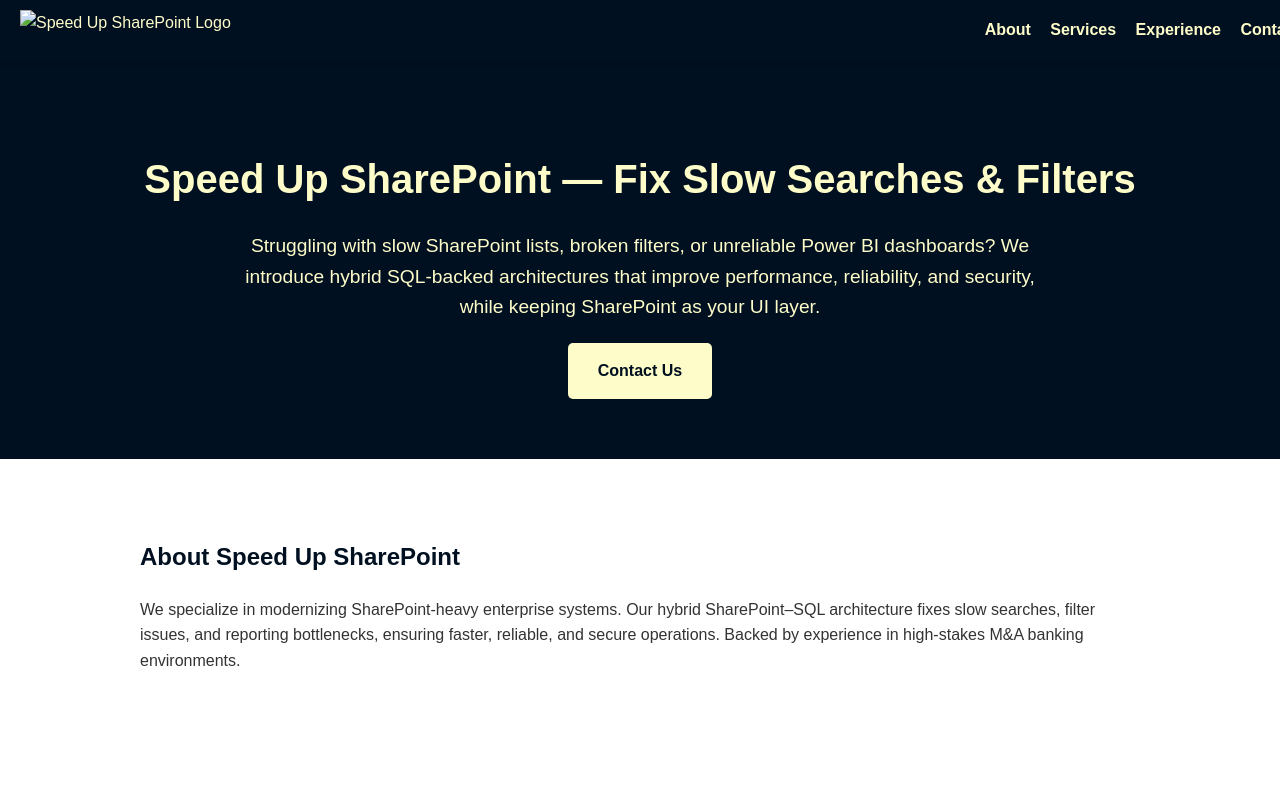
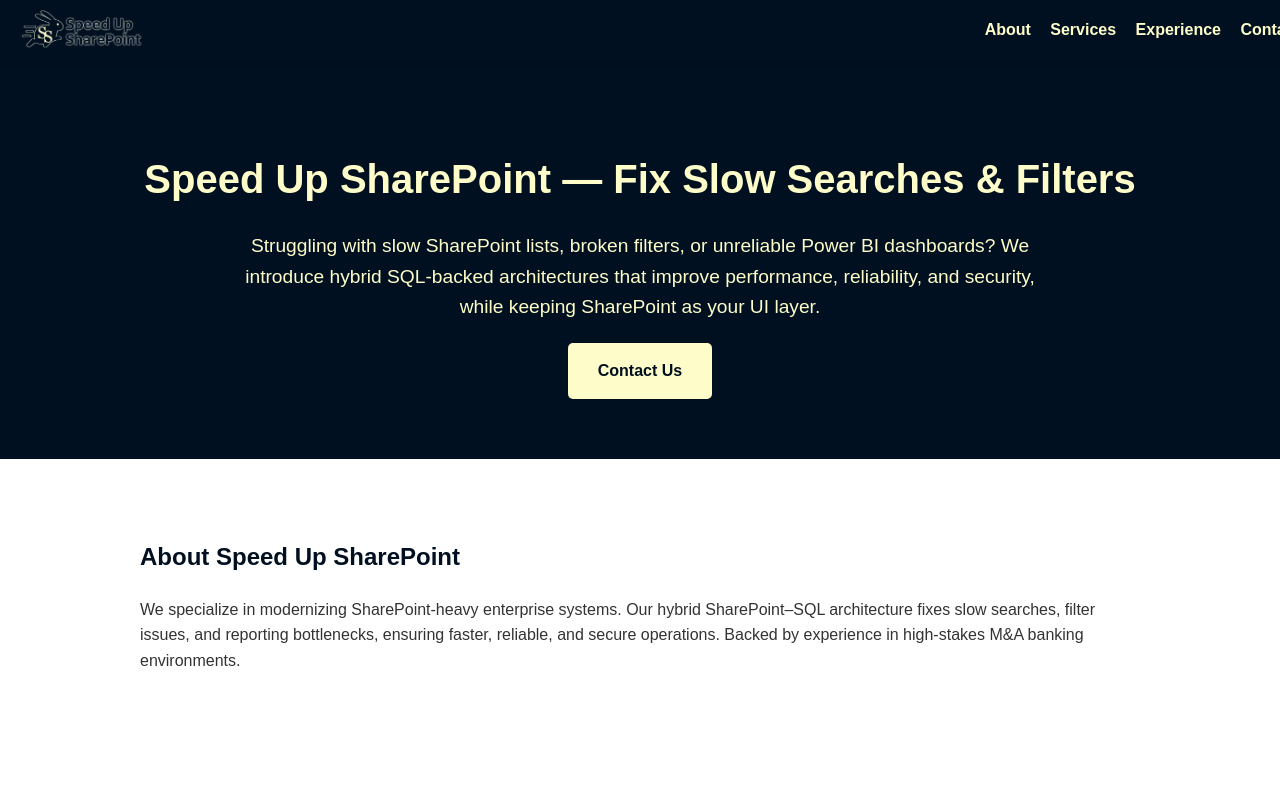
Before and after one commit to mharoot/SpeedUpSharePoint, a plain HTML site: page index.html in a window 1280 px wide. Shown: the top 800 px of the page. Drawn offline with Linux system fonts and the light colour scheme.

Commit message:
Update index.html

```diff
--- a/index.html
+++ b/index.html
@@ -168,7 +168,7 @@
 
 <!-- Topbar -->
 <div class="topbar">
-  <img src="/assets/logo.png" alt="Speed Up SharePoint Logo">
+  <img src="https://mharoot.github.io/SpeedUpSharePoint/sharepoint-rectangle-logo.png" alt="Speed Up SharePoint Logo">
   <span class="menu-toggle" onclick="openSidebar()">&#9776;</span>
   <nav class="topnav-links">
     <a href="#about">About</a>
```
